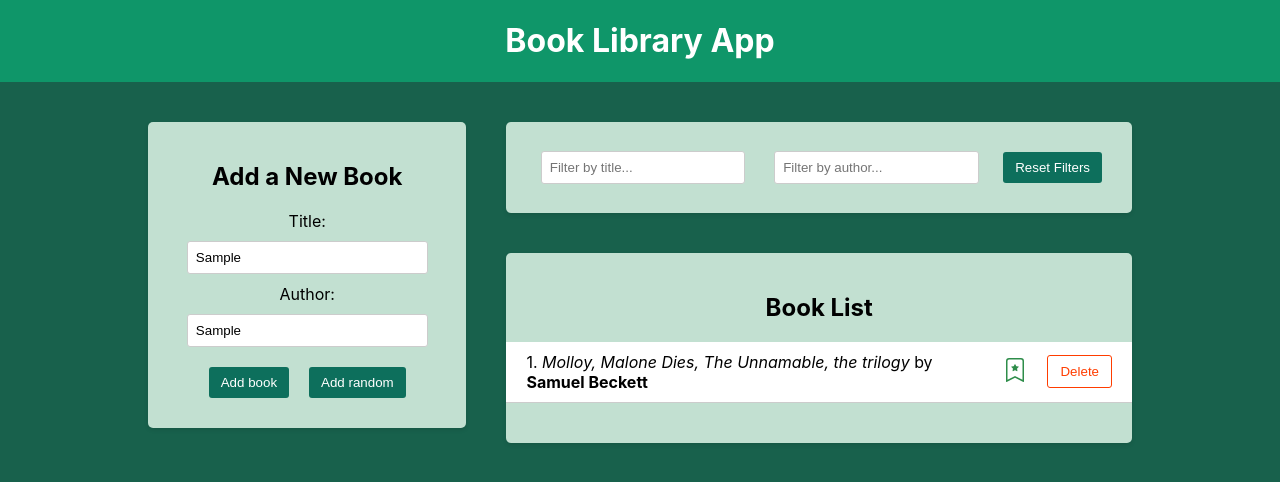
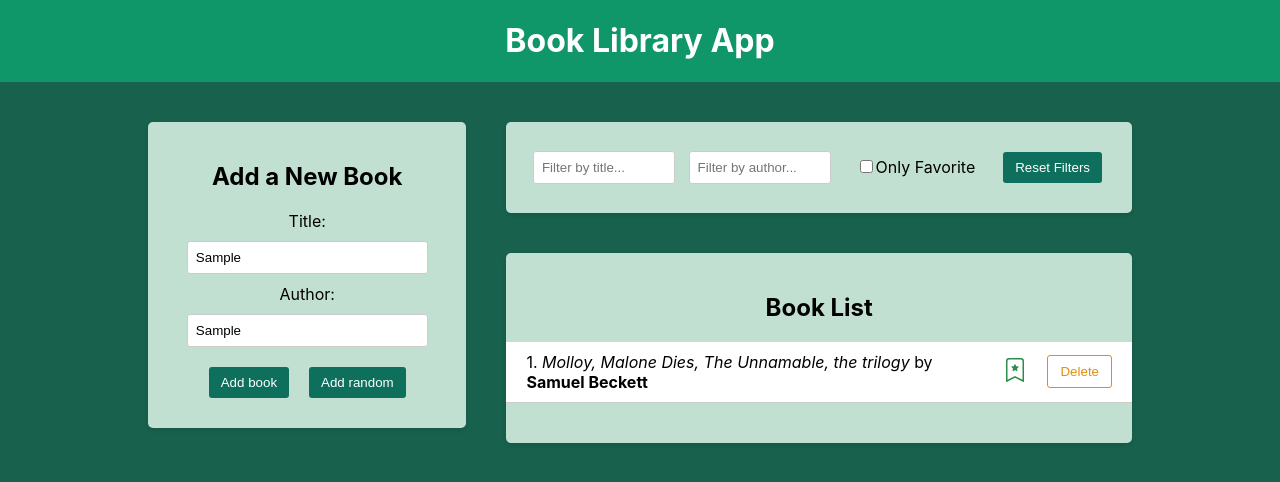
Before and after one commit to flickystyle/book_library_project, a React (Create React App) app in the folder frontend/: page / in a window 1280 px wide. Both pictures are taken after typing "Sample", "Sample" into the empty fields and a click on the button "Add random". Shown: the top 482 px of the page. Built offline with nearby package versions, Linux system fonts and the light colour scheme.

Commit message:
Add favorites books filter, hilight some filters

```diff
--- a/frontend/src/components/BookList/BookList.css
+++ b/frontend/src/components/BookList/BookList.css
@@ -20,13 +20,13 @@
 }
 
 .book-list li:hover {
-    background-color: #62D99C;
+    background-color: #36da82;
 }
 
 .book-list button {
     background-color: #fff;
-    color: #FF3D00;
-    border: 1px solid #FF3D00;
+    color: rgb(230, 142, 10);
+    border: 1px solid rgb(230, 142, 10);
     padding: 8px 12px;
     border-radius: 3px;
     cursor: pointer;
@@ -34,11 +34,11 @@
 }
 
 .book-list button:hover {
-    background-color: #fdd;
+    background-color: rgb(241, 225, 197);
 }
 
 .book-list .highlight {
-    background-color: #ff0;
+    background-color: rgb(246, 218, 170);
 }
 
 .book-list .book-info {
--- a/frontend/src/components/BookList/BookList.jsx
+++ b/frontend/src/components/BookList/BookList.jsx
@@ -4,10 +4,30 @@ import { deleteBook, toggleFavorite } from '../../redux/books/actionCreators';
 import {
     selectAuthorFilter,
     selectTitleFilter,
+    selectOnlyFavoriteFilter,
 } from '../../redux/slices/filterSlice';
 import './BookList.css';
 
-const renderBooks = (books, handleDeleteBook, handleToggleFavorite) => {
+const highlightMatch = (text, filter) => {
+    if (!filter) {
+        return text;
+    }
+    const regex = new RegExp(`(${filter})`, 'gi');
+    return text.split(regex).map((substring) => {
+        if (substring.toLowerCase() === filter.toLowerCase()) {
+            return <span className="highlight">{substring}</span>;
+        }
+        return substring;
+    });
+};
+
+const renderBooks = (
+    books,
+    handleDeleteBook,
+    handleToggleFavorite,
+    titleFilter,
+    authorFilter
+) => {
     if (books.length === 0) {
         return <p>No books availible</p>;
     }
@@ -15,8 +35,9 @@ const renderBooks = (books, handleDeleteBook, handleToggleFavorite) => {
         <li key={id}>
             <div className="book-info">
                 <span>
-                    {index + 1}. <cite>{title}</cite> by{' '}
-                    <strong>{author}</strong>
+                    {index + 1}.{' '}
+                    <cite>{highlightMatch(title, titleFilter)}</cite> by{' '}
+                    <strong>{highlightMatch(author, authorFilter)}</strong>
                 </span>
             </div>
             <div className="book-actions">
@@ -39,16 +60,19 @@ const BookList = () => {
     const books = useSelector((state) => state.books);
     const titleFilter = useSelector(selectTitleFilter);
     const authorFilter = useSelector(selectAuthorFilter);
+    const onlyFavoriteFilter = useSelector(selectOnlyFavoriteFilter);
 
-    const filteredBooks = books.filter(({ title, author }) => {
+    const filteredBooks = books.filter(({ title, author, isFavorite }) => {
         const matchByTitle = title
             .toLowerCase()
             .includes(titleFilter.toLowerCase());
         const matchByAuthor = author
             .toLowerCase()
             .includes(authorFilter.toLowerCase());
-        return matchByTitle && matchByAuthor;
+        const matchesFavorite = onlyFavoriteFilter ? isFavorite : true;
+        return matchByTitle && matchByAuthor && matchesFavorite;
     });
+
     const dispatch = useDispatch();
 
     const handleDeleteBook = (id) => {
@@ -66,7 +90,9 @@ const BookList = () => {
                 {renderBooks(
                     filteredBooks,
                     handleDeleteBook,
-                    handleToggleFavorite
+                    handleToggleFavorite,
+                    titleFilter,
+                    authorFilter
                 )}
             </ul>
         </div>
--- a/frontend/src/components/Filter/Filter.css
+++ b/frontend/src/components/Filter/Filter.css
@@ -16,8 +16,11 @@
     border-radius: 3px;
 }
 
-.filter input:focus {
+.filter input[type='text']:focus {
     outline: 2px solid #0d6f5c;
+}
+.filter input[type='checkbox'] {
+    accent-color: #088873;
 }
 
 .filter button {
--- a/frontend/src/components/Filter/Filter.jsx
+++ b/frontend/src/components/Filter/Filter.jsx
@@ -2,6 +2,8 @@ import { useDispatch, useSelector } from 'react-redux';
 import {
     setTitleFilter,
     setAuthorFilter,
+    setOnlyFavoriteFilter,
+    selectOnlyFavoriteFilter,
     selectAuthorFilter,
     selectTitleFilter,
     resetFilters,
@@ -12,6 +14,7 @@ const Filter = () => {
     const dispatch = useDispatch();
     const title = useSelector(selectTitleFilter);
     const author = useSelector(selectAuthorFilter);
+    const onlyFavorite = useSelector(selectOnlyFavoriteFilter);
 
     const handleInput = (e) => {
         const { name, value } = e.target;
@@ -21,6 +24,9 @@ const Filter = () => {
                 break;
             case 'author':
                 dispatch(setAuthorFilter(value));
+                break;
+            case 'onlyFavorite':
+                dispatch(setOnlyFavoriteFilter());
                 break;
             default:
                 throw new Error('unknown filter');
@@ -52,6 +58,17 @@ const Filter = () => {
                         name="author"
                     />
                 </div>
+                <div className="filter-group">
+                    <label>
+                        <input
+                            type="checkbox"
+                            onChange={handleInput}
+                            checked={onlyFavorite}
+                            name="onlyFavorite"
+                        />
+                        Only Favorite
+                    </label>
+                </div>
                 <button type="button" onClick={handleResetFilters}>
                     Reset Filters
                 </button>
--- a/frontend/src/redux/slices/filterSlice.js
+++ b/frontend/src/redux/slices/filterSlice.js
@@ -3,6 +3,7 @@ import { createSlice } from '@reduxjs/toolkit';
 const initialState = {
     title: '',
     author: '',
+    onlyFavorite: false,
 };
 
 const filterSlice = createSlice({
@@ -16,15 +17,22 @@ const filterSlice = createSlice({
         setAuthorFilter: (state, action) => {
             state.author = action.payload;
         },
+        setOnlyFavoriteFilter: (state) => {
+            state.onlyFavorite = !state.onlyFavorite;
+        },
         resetFilters: () => {
             return initialState;
         },
     },
 });
 
-export const { setTitleFilter, resetFilters, setAuthorFilter } =
-    filterSlice.actions;
+export const {
+    setTitleFilter,
+    resetFilters,
+    setAuthorFilter,
+    setOnlyFavoriteFilter,
+} = filterSlice.actions;
 export const selectTitleFilter = (state) => state.filter.title;
-
+export const selectOnlyFavoriteFilter = (state) => state.filter.onlyFavorite;
 export const selectAuthorFilter = (state) => state.filter.author;
 export default filterSlice.reducer;
```
